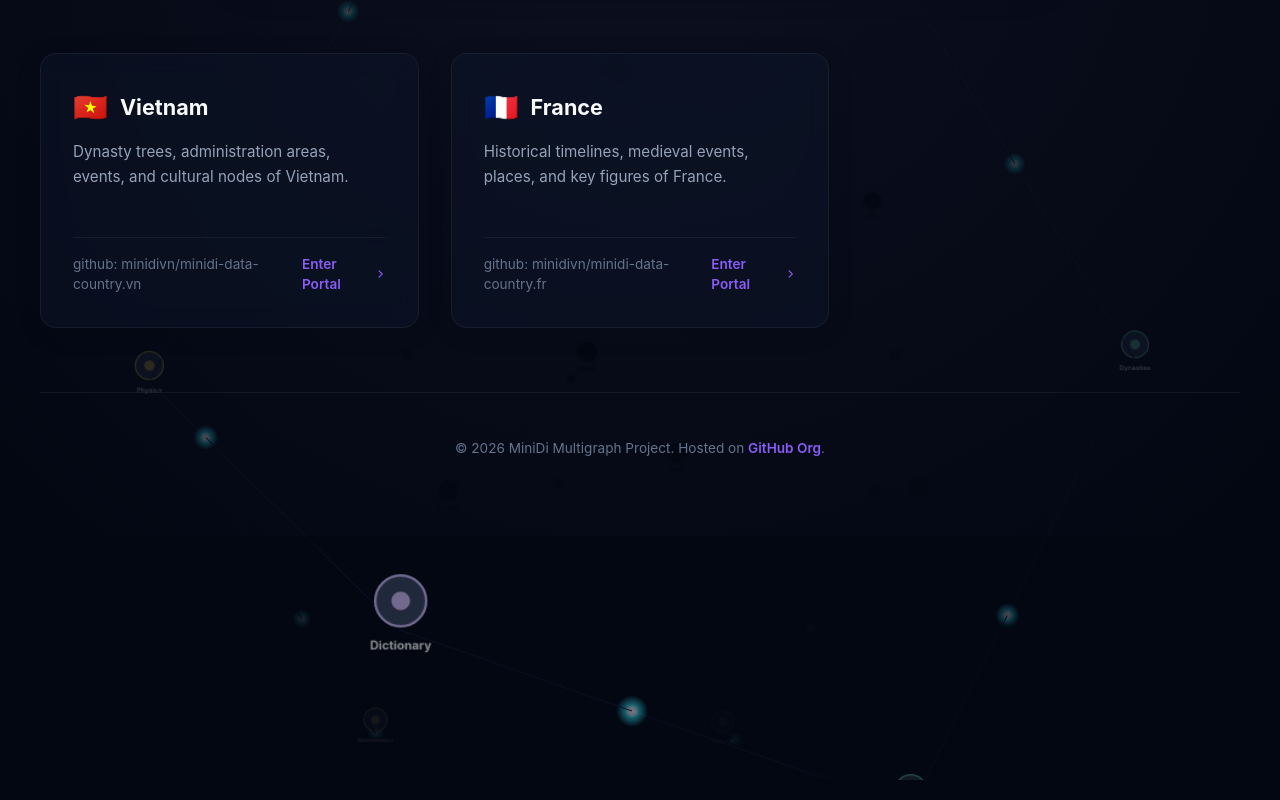
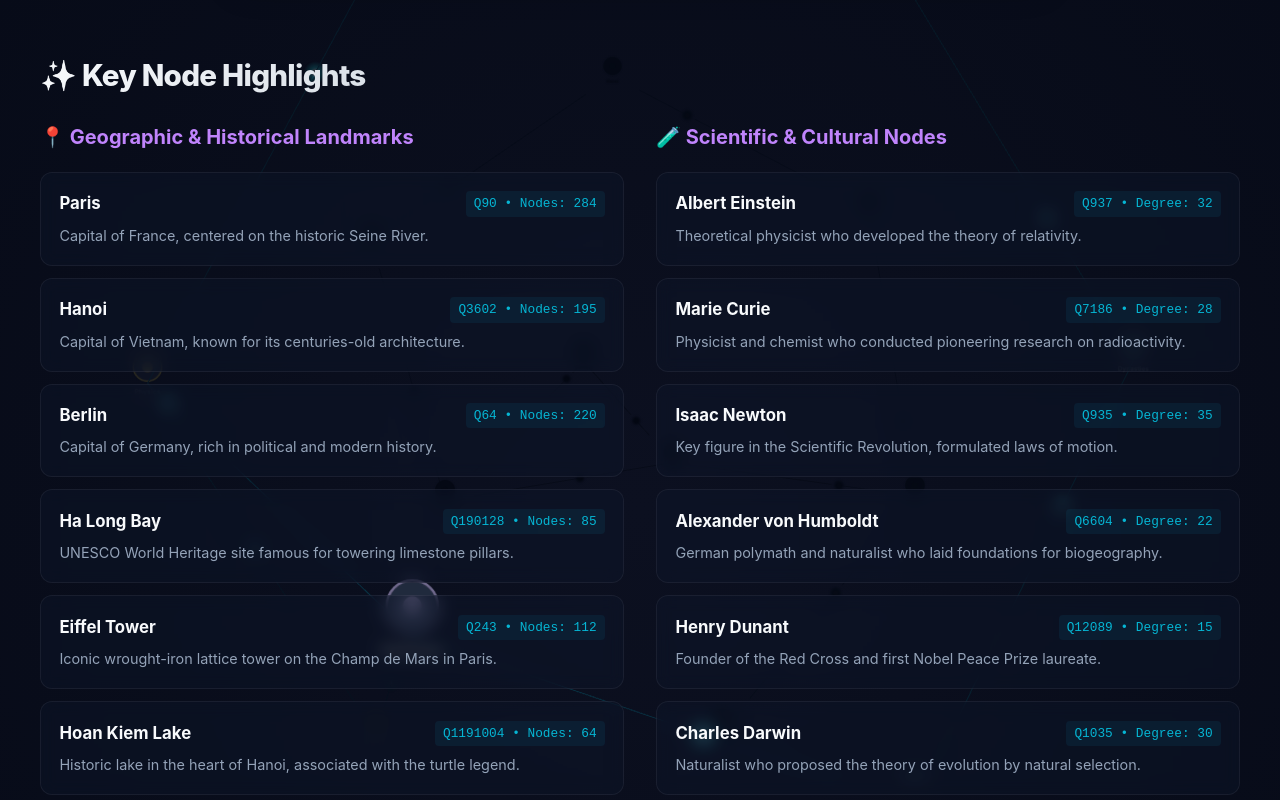
Before and after one commit to minidivn/minidi-home-ghpage, a React (Vite) app: page / in a window 1280 px wide. Shown: the part 820-1620 px from the top of the page. Before the commit the page ends 1356 px from the top, so only its background shows below. Built offline with nearby package versions, Linux system fonts and the light colour scheme.

Commit message:
\ Update: Increase graph edge line visibility,add Countries Graph title,and add Highlights section\

```diff
--- a/src/App.tsx
+++ b/src/App.tsx
@@ -7,6 +7,32 @@ import { ThreeBackground } from "./components/ThreeBackground";
 import { HGQLExplorer } from "./components/HGQLExplorer";
 import { HelpPage } from "./components/HelpPage";
 import { AboutPage } from "./components/AboutPage";
+
+const landmarks = [
+  { name: "Paris", stat: "Q90 • Nodes: 284", desc: "Capital of France, centered on the historic Seine River." },
+  { name: "Hanoi", stat: "Q3602 • Nodes: 195", desc: "Capital of Vietnam, known for its centuries-old architecture." },
+  { name: "Berlin", stat: "Q64 • Nodes: 220", desc: "Capital of Germany, rich in political and modern history." },
+  { name: "Ha Long Bay", stat: "Q190128 • Nodes: 85", desc: "UNESCO World Heritage site famous for towering limestone pillars." },
+  { name: "Eiffel Tower", stat: "Q243 • Nodes: 112", desc: "Iconic wrought-iron lattice tower on the Champ de Mars in Paris." },
+  { name: "Hoan Kiem Lake", stat: "Q1191004 • Nodes: 64", desc: "Historic lake in the heart of Hanoi, associated with the turtle legend." },
+  { name: "Mont Saint-Michel", stat: "Q4117 • Nodes: 78", desc: "Tidal island and famous monastery in Normandy, France." },
+  { name: "Brandenburg Gate", stat: "Q82118 • Nodes: 94", desc: "18th-century neoclassical monument in Berlin, symbol of unity." },
+  { name: "Hue Imperial City", stat: "Q10772277 • Nodes: 140", desc: "Former imperial capital of the Nguyen Dynasty in Vietnam." },
+  { name: "Palace of Versailles", stat: "Q46679 • Nodes: 155", desc: "Principal royal residence of France from 1682 until the Revolution." }
+];
+
+const scienceNodes = [
+  { name: "Albert Einstein", stat: "Q937 • Degree: 32", desc: "Theoretical physicist who developed the theory of relativity." },
+  { name: "Marie Curie", stat: "Q7186 • Degree: 28", desc: "Physicist and chemist who conducted pioneering research on radioactivity." },
+  { name: "Isaac Newton", stat: "Q935 • Degree: 35", desc: "Key figure in the Scientific Revolution, formulated laws of motion." },
+  { name: "Alexander von Humboldt", stat: "Q6604 • Degree: 22", desc: "German polymath and naturalist who laid foundations for biogeography." },
+  { name: "Henry Dunant", stat: "Q12089 • Degree: 15", desc: "Founder of the Red Cross and first Nobel Peace Prize laureate." },
+  { name: "Charles Darwin", stat: "Q1035 • Degree: 30", desc: "Naturalist who proposed the theory of evolution by natural selection." },
+  { name: "Louis Pasteur", stat: "Q38125 • Degree: 26", desc: "Chemist and microbiologist renowned for discoveries in vaccination." },
+  { name: "Galileo Galilei", stat: "Q307 • Degree: 29", desc: "Astronomer and physicist, father of observational astronomy." },
+  { name: "Ada Lovelace", stat: "Q11596 • Degree: 18", desc: "Mathematician chiefly known for work on the Analytical Engine." },
+  { name: "Stephen Hawking", stat: "Q17714 • Degree: 25", desc: "Theoretical physicist and cosmologist known for black hole radiation." }
+];
 
 function App() {
   const [config, setConfig] = useState<PortalConfig | null>(null);
@@ -96,6 +122,41 @@ function App() {
             {!searchQuery && <FeaturedEntity entity={featuredEntity} />}
 
             <main>
+              {/* Highlights section (only if not searching) */}
+              {!searchQuery && (
+                <section className="highlights-section">
+                  <h2 className="section-title">✨ Key Node Highlights</h2>
+                  <div className="highlights-grid">
+                    <div className="highlights-col">
+                      <h3 className="col-title">📍 Geographic & Historical Landmarks</h3>
+                      {landmarks.map((item, idx) => (
+                        <div key={idx} className="highlight-item">
+                          <div className="highlight-header">
+                            <span className="highlight-name">{item.name}</span>
+                            <span className="highlight-stat">{item.stat}</span>
+                          </div>
+                          <p className="highlight-desc">{item.desc}</p>
+                        </div>
+                      ))}
+                    </div>
+                    <div className="highlights-col">
+                      <h3 className="col-title">🧪 Scientific & Cultural Nodes</h3>
+                      {scienceNodes.map((item, idx) => (
+                        <div key={idx} className="highlight-item">
+                          <div className="highlight-header">
+                            <span className="highlight-name">{item.name}</span>
+                            <span className="highlight-stat">{item.stat}</span>
+                          </div>
+                          <p className="highlight-desc">{item.desc}</p>
+                        </div>
+                      ))}
+                    </div>
+                  </div>
+                </section>
+              )}
+
+              <h2 className="section-title">🌐 Countries Graph</h2>
+
               <div className="domain-grid">
                 {filteredDomains.map((domain: DomainItem) => (
                   <DomainCard key={domain.id} domain={domain} />
--- a/src/components/ThreeBackground.tsx
+++ b/src/components/ThreeBackground.tsx
@@ -194,10 +194,10 @@ export const ThreeBackground: React.FC = () => {
     lineGeometry.setAttribute("color", new THREE.Float32BufferAttribute(lineColors, 3));
 
     const lineMaterial = new THREE.LineBasicMaterial({
-      vertexColors: true,
+      color: 0x06b6d4, // Bright cyan
       transparent: true,
-      opacity: 0.15,
-      blending: THREE.AdditiveBlending
+      opacity: 0.45, // Boosted opacity
+      blending: THREE.NormalBlending // Normal blending for maximum visibility
     });
 
     const edges = new THREE.LineSegments(lineGeometry, lineMaterial);
--- a/src/index.css
+++ b/src/index.css
@@ -387,3 +387,93 @@ body {
   margin-bottom: 4rem;
   animation: fadeIn 0.6s ease;
 }
+
+/* Section titles */
+.section-title {
+  font-size: 1.85rem;
+  font-weight: 800;
+  margin: 3.5rem 0 1.5rem;
+  color: var(--text-primary);
+  letter-spacing: -0.025em;
+  background: linear-gradient(135deg, #f8fafc, #94a3b8);
+  -webkit-background-clip: text;
+  -webkit-text-fill-color: transparent;
+  display: flex;
+  align-items: center;
+  gap: 0.75rem;
+}
+
+/* Highlights section */
+.highlights-section {
+  margin-bottom: 4rem;
+  animation: fadeInUp 0.8s ease;
+}
+
+.highlights-grid {
+  display: grid;
+  grid-template-columns: 1fr 1fr;
+  gap: 2rem;
+}
+
+@media (max-width: 768px) {
+  .highlights-grid {
+    grid-template-columns: 1fr;
+  }
+}
+
+.highlights-col {
+  display: flex;
+  flex-direction: column;
+  gap: 0.75rem;
+}
+
+.col-title {
+  font-size: 1.25rem;
+  font-weight: 700;
+  margin: 0 0 0.5rem;
+  color: #c084fc;
+}
+
+.highlight-item {
+  background: rgba(15, 23, 42, 0.45);
+  border: 1px solid var(--glass-border);
+  border-radius: var(--radius-md);
+  padding: 1.15rem;
+  backdrop-filter: blur(8px);
+  transition: var(--transition-smooth);
+}
+
+.highlight-item:hover {
+  transform: translateY(-2px);
+  border-color: rgba(139, 92, 246, 0.25);
+  background: rgba(15, 23, 42, 0.55);
+}
+
+.highlight-header {
+  display: flex;
+  justify-content: space-between;
+  align-items: center;
+  margin-bottom: 0.5rem;
+}
+
+.highlight-name {
+  font-weight: 700;
+  color: var(--text-primary);
+  font-size: 1.05rem;
+}
+
+.highlight-stat {
+  font-family: monospace;
+  font-size: 0.8rem;
+  color: #06b6d4;
+  background: rgba(6, 182, 212, 0.08);
+  padding: 0.2rem 0.5rem;
+  border-radius: 4px;
+}
+
+.highlight-desc {
+  font-size: 0.9rem;
+  color: var(--text-secondary);
+  margin: 0;
+  line-height: 1.5;
+}
```
